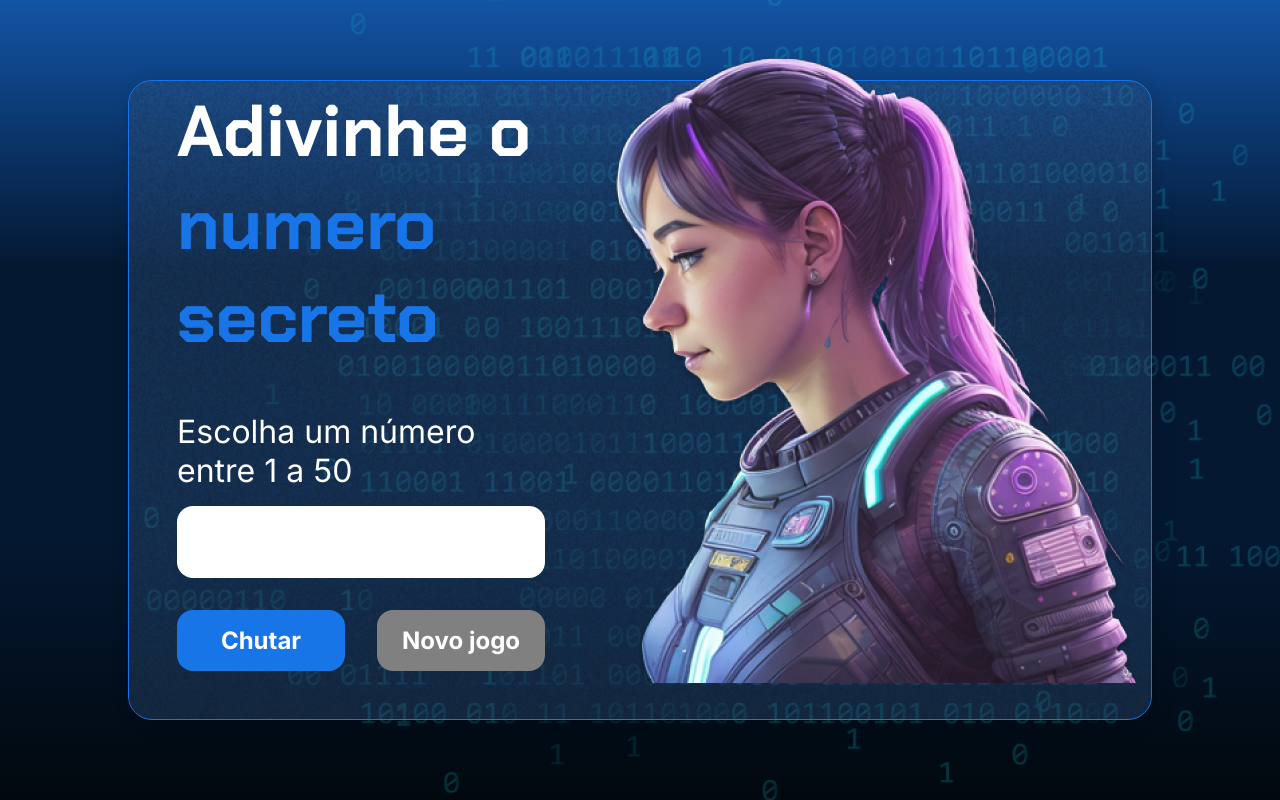
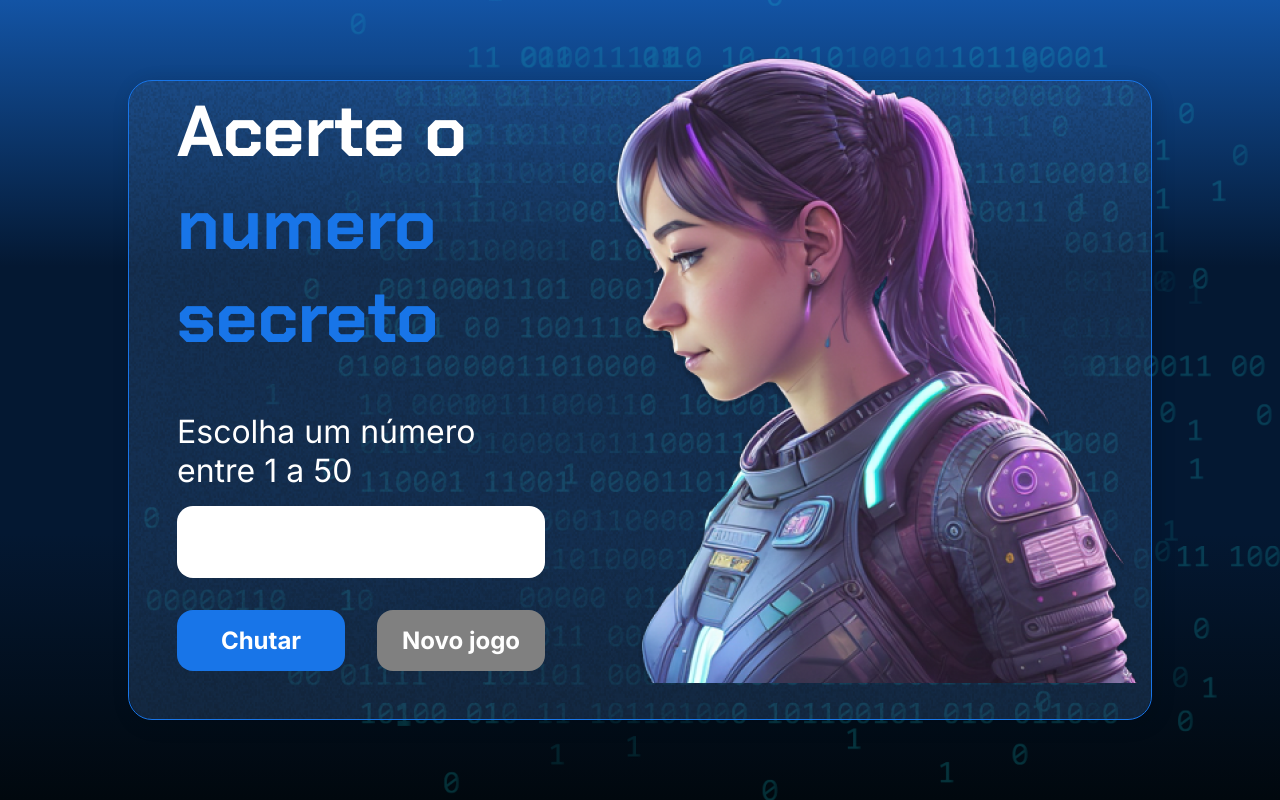
Before and after one commit to bry4nmachadodev/jogo-do-numero-secreto, a plain HTML site: page index.html in a window 1280 px wide. Drawn offline with Linux system fonts and the light colour scheme; files whose address does not match are found by name.

Commit message:
Mudar o nome de "Advinhe" para "Acerte"

```diff
--- a/index.html
+++ b/index.html
@@ -19,7 +19,7 @@
         <div class="container__conteudo">
             <div class="container__informacoes">
                 <div class="container__texto">
-                    <h1>Adivinhe o <span class="container__texto-azul">numero secreto</span></h1>
+                    <h1>Acerte o <span class="container__texto-azul">numero secreto</span></h1>
                     <p class="texto__paragrafo">Escolha um número entre 1 a 50</p>
                 </div>
                 <input type="number" min="1" max="10" class="container__input">
```
Also changed, not shown: log/.txt (added), 1 other file.
